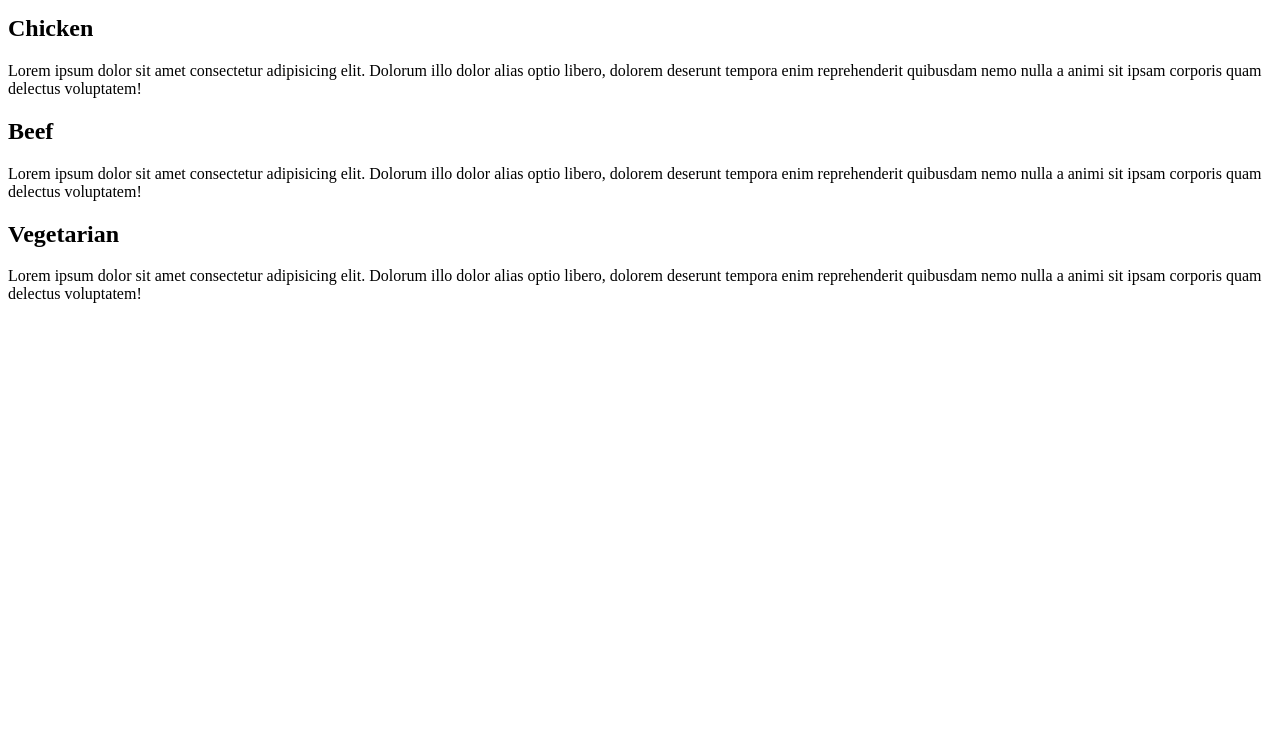
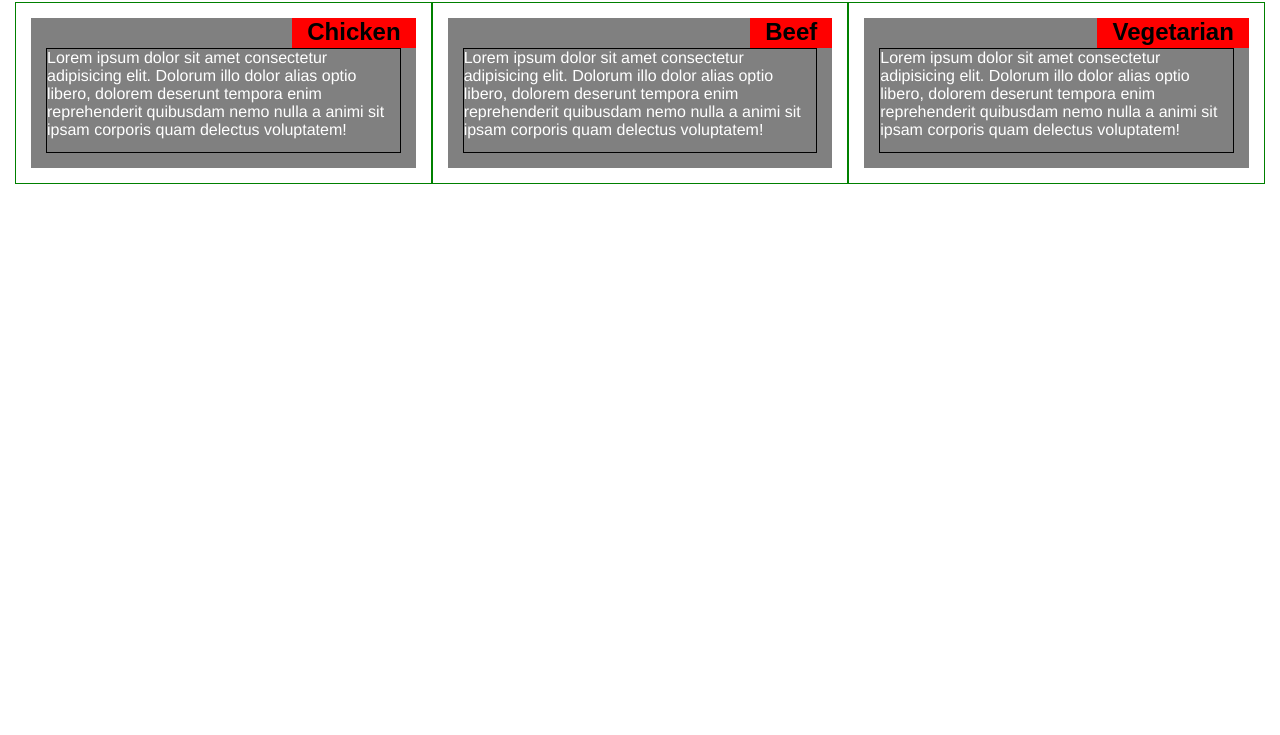
Before and after one commit to rohannelson/coursera-assignments, a plain HTML site: page assignment-2/index.html in a window 1280 px wide. Shown: the part 65-800 px from the top of the page. Drawn offline with Linux system fonts and the light colour scheme.

Commit message:
Update index.html

```diff
--- a/assignment-2/index.html
+++ b/assignment-2/index.html
@@ -4,7 +4,7 @@
     <meta charset="utf-8">
     <meta name="viewport" content="width=device-width, initial-scale=1">
     <title>My Assignment 2</title>
-    <link rel="stylesheet" href="CSS/stylesheet.css">
+    <link rel="stylesheet" href="CSS/styles.css">
 </head>
 <body>
 <div class="container">
```
